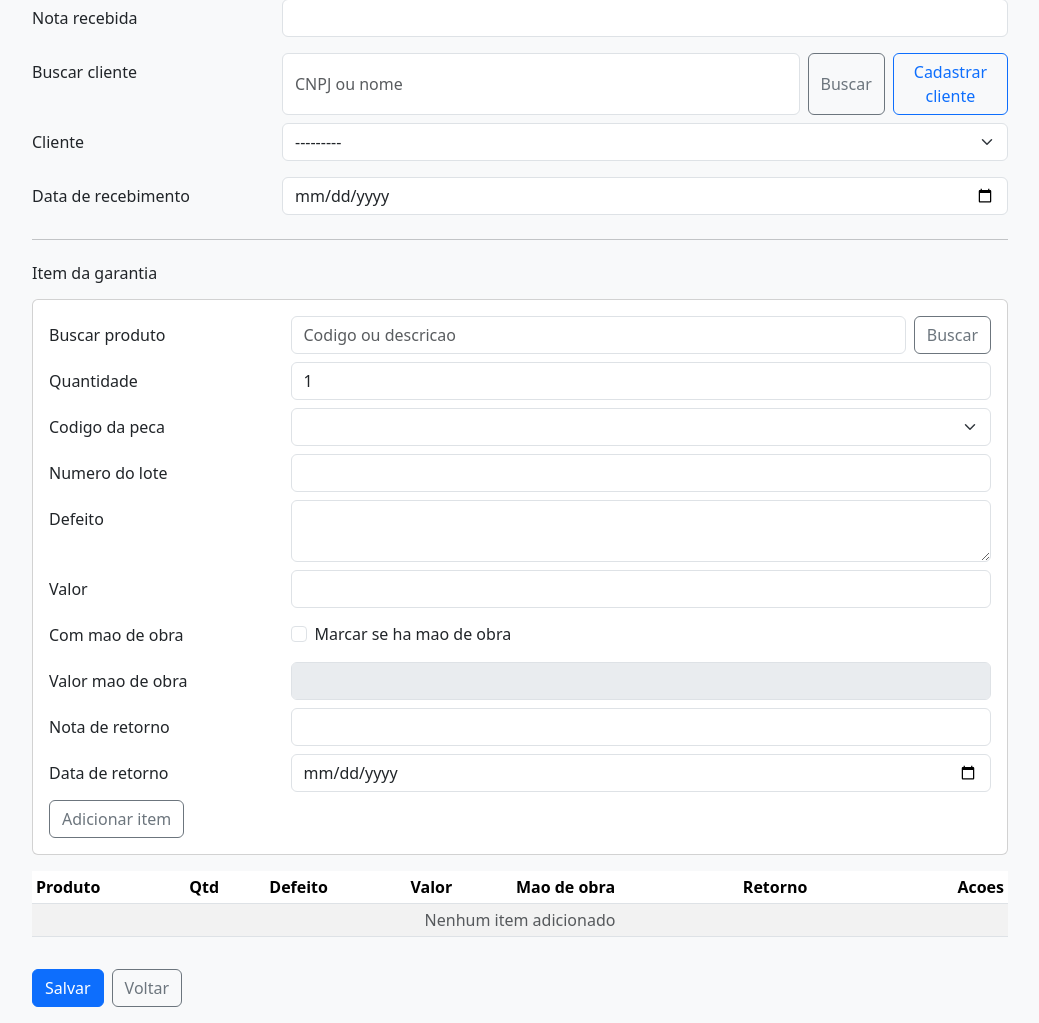
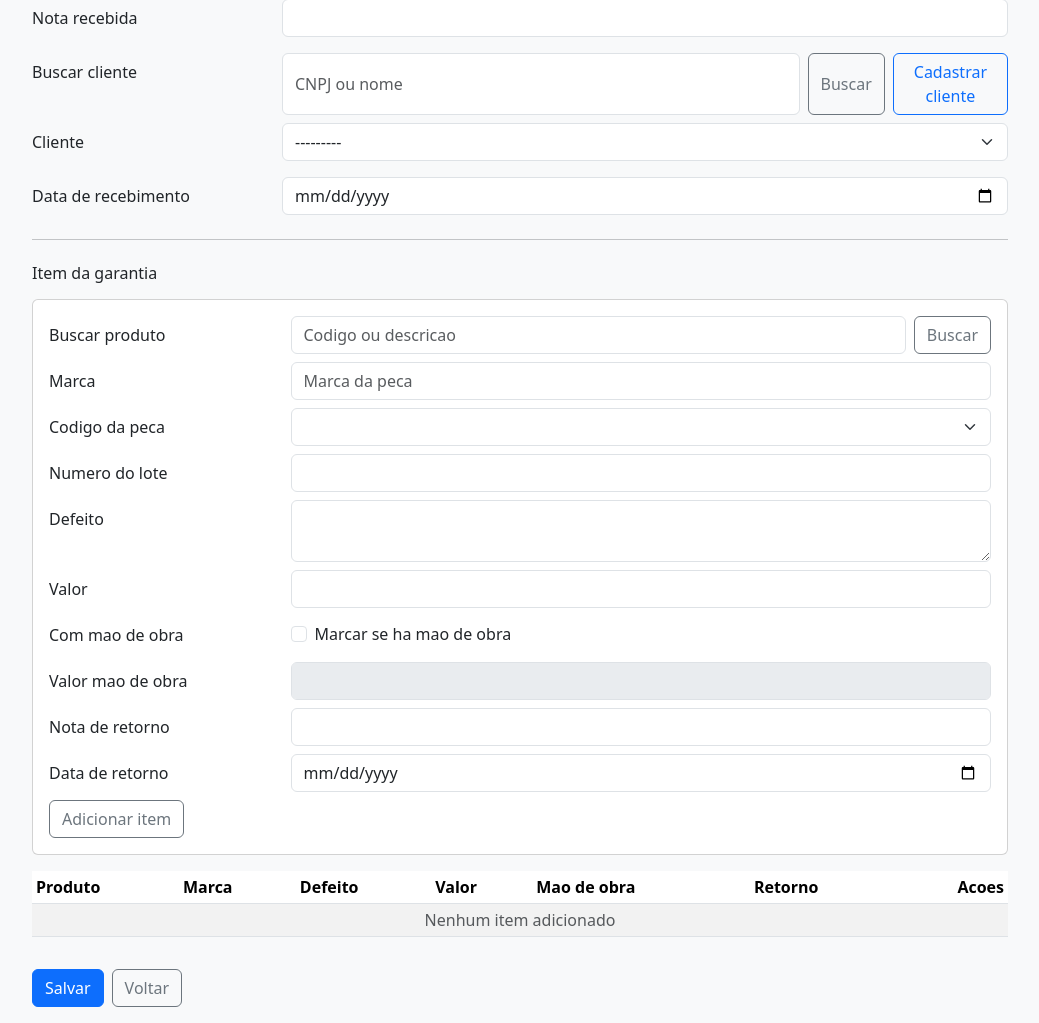
Before and after one commit to BrunoRimbanoJunior/APP_FRETE_WEB, a Django app: page /fretes/garantias/novo/ in a window 1280 px wide. Shown: the part 145-1168 px from the top of the page, without its empty margins (120-1159 px from the left). Run offline with Django 5.2, Linux system fonts and the light colour scheme; a user stored in the database is signed in; data that the repository does not hold is empty; parts of the project's set-up code (start-up, migrations or seed data) failed here and were passed over; some libraries are stand-ins or nearby versions.

Commit message:
alteração no formulario de garantia, incluso marcas, alterado relatório pdf de garantia

```diff
--- a/fretes/admin.py
+++ b/fretes/admin.py
@@ -52,8 +52,8 @@ class ClienteAdmin(admin.ModelAdmin):
 
 @admin.register(Garantia)
 class GarantiaAdmin(admin.ModelAdmin):
-    list_display = ("id", "cliente", "codigo_peca", "nota_recebida", "nota_retorno", "data_recebimento", "data_retorno", "valor")
-    search_fields = ("codigo_peca", "nota_recebida", "nota_retorno", "cliente__nome", "cliente__cnpj")
+    list_display = ("id", "cliente", "codigo_peca", "marca", "nota_recebida", "nota_retorno", "data_recebimento", "data_retorno", "valor")
+    search_fields = ("codigo_peca", "marca", "nota_recebida", "nota_retorno", "cliente__nome", "cliente__cnpj")
     list_filter = ("data_recebimento", "data_retorno")
 
 
--- a/fretes/forms.py
+++ b/fretes/forms.py
@@ -80,14 +80,14 @@ class GarantiaForm(ModelForm):
     class Meta:
         model = Garantia
         fields = [
-            "cliente", "codigo_peca", "quantidade", "defeito", "numero_lote",
+            "cliente", "codigo_peca", "marca", "defeito", "numero_lote",
             "nota_recebida", "valor", "data_recebimento",
             "nota_retorno", "data_retorno", "mao_de_obra", "valor_mao_de_obra"
         ]
         widgets = {
             "cliente": forms.Select(attrs={"class": "form-select"}),
             "codigo_peca": forms.TextInput(attrs={"class": "form-control"}),
-            "quantidade": forms.NumberInput(attrs={"class": "form-control", "min": 1}),
+            "marca": forms.TextInput(attrs={"class": "form-control", "placeholder": "Ex.: Marca da peca"}),
             "defeito": forms.Textarea(attrs={"class": "form-control", "rows": 3}),
             "numero_lote": forms.TextInput(attrs={"class": "form-control"}),
             "nota_recebida": forms.TextInput(attrs={"class": "form-control"}),
@@ -118,17 +118,11 @@ class GarantiaForm(ModelForm):
             )
         return codigo
 
-    def clean_quantidade(self):
-        quantidade = self.cleaned_data.get("quantidade")
-        if quantidade in (None, ""):
-            return 1
-        try:
-            quantidade_int = int(quantidade)
-        except (TypeError, ValueError):
-            raise forms.ValidationError("Informe uma quantidade valida.")
-        if quantidade_int < 1:
-            raise forms.ValidationError("A quantidade deve ser pelo menos 1.")
-        return quantidade_int
+    def clean_marca(self):
+        marca = (self.cleaned_data.get("marca") or "").strip()
+        if not marca:
+            raise forms.ValidationError("Informe a marca da peca.")
+        return marca
 
     def clean(self):
         data = super().clean()
@@ -164,7 +158,7 @@ class GarantiaHeaderForm(forms.Form):
 
 class GarantiaItemForm(forms.Form):
     codigo_peca = forms.ChoiceField(label="Codigo da peca", choices=(), widget=forms.Select(attrs={"class": "form-select"}))
-    quantidade = forms.IntegerField(label="Quantidade", min_value=1, initial=1, widget=forms.NumberInput(attrs={"class": "form-control", "min": 1}))
+    marca = forms.CharField(label="Marca", widget=forms.TextInput(attrs={"class": "form-control", "placeholder": "Marca da peca"}))
     numero_lote = forms.CharField(label="Numero do lote", required=False, widget=forms.TextInput(attrs={"class": "form-control"}))
     defeito = forms.CharField(label="Defeito", widget=forms.Textarea(attrs={"class": "form-control", "rows": 2}))
     valor = forms.DecimalField(label="Valor", required=False, max_digits=12, decimal_places=2, widget=forms.NumberInput(attrs={"class": "form-control", "step": "0.01"}))
@@ -179,17 +173,11 @@ class GarantiaItemForm(forms.Form):
             raise forms.ValidationError("Codigo de peca invalido.")
         return codigo
 
-    def clean_quantidade(self):
-        quantidade = self.cleaned_data.get("quantidade")
-        if quantidade in (None, ""):
-            return 1
-        try:
-            quantidade_int = int(quantidade)
-        except (TypeError, ValueError):
-            raise forms.ValidationError("Informe uma quantidade valida.")
-        if quantidade_int < 1:
-            raise forms.ValidationError("A quantidade deve ser pelo menos 1.")
-        return quantidade_int
+    def clean_marca(self):
+        marca = (self.cleaned_data.get("marca") or "").strip()
+        if not marca:
+            raise forms.ValidationError("Informe a marca da peca.")
+        return marca
 
     def clean(self):
         data = super().clean()
--- a/fretes/models.py
+++ b/fretes/models.py
@@ -144,6 +144,7 @@ class Garantia(models.Model):
 
     cliente = models.ForeignKey(Cliente, on_delete=models.PROTECT, related_name="garantias")
     codigo_peca = models.CharField("Codigo da peca", max_length=80)
+    marca = models.CharField("Marca", max_length=120, default="Nao Informado")
     quantidade = models.PositiveIntegerField("Quantidade", default=1)
     defeito = models.TextField("Defeito")
     numero_lote = models.CharField("Numero do lote", max_length=80, blank=True)
--- a/fretes/static/fretes/js/garantias_multi_form.js
+++ b/fretes/static/fretes/js/garantias_multi_form.js
@@ -3,6 +3,7 @@
     const form = document.getElementById('garantia-form');
     const payloadInput = document.getElementById('id_items_payload');
     const initialDataTag = document.getElementById('items-initial-data');
+
     let items = [];
     try {
       items = JSON.parse(initialDataTag ? (initialDataTag.textContent || '[]') : '[]');
@@ -15,7 +16,7 @@
 
     const produtoSearch = document.getElementById('produto-search');
     const codigoSelect = document.getElementById('id_item_codigo_peca');
-    const quantidadeInput = document.getElementById('id_item_quantidade');
+    const marcaInput = document.getElementById('id_item_marca');
     const numeroLoteInput = document.getElementById('id_item_numero_lote');
     const defeitoInput = document.getElementById('id_item_defeito');
     const valorInput = document.getElementById('id_item_valor');
@@ -63,8 +64,8 @@
       if (produtoSearch) {
         produtoSearch.value = '';
       }
-      if (quantidadeInput) {
-        quantidadeInput.value = '1';
+      if (marcaInput) {
+        marcaInput.value = '';
       }
       if (numeroLoteInput) {
         numeroLoteInput.value = '';
@@ -108,11 +109,10 @@
         itemsTableBody.innerHTML = '<tr><td colspan="7" class="text-center text-muted">Nenhum item adicionado</td></tr>';
         return;
       }
+
       const rows = items.map(function (item, index) {
         const produtoLabel = escapeHtml(item.produto_label || item.codigo_peca || '');
-        const quantidadeValor = item && item.quantidade !== undefined && item.quantidade !== null
-          ? parseInt(item.quantidade, 10) || 1
-          : 1;
+        const marca = escapeHtml(item.marca || 'Nao Informado');
         const defeito = escapeHtml(item.defeito || '');
         const valor = item.valor !== null && item.valor !== undefined && item.valor !== ''
           ? Number(item.valor).toLocaleString('pt-BR', { minimumFractionDigits: 2, maximumFractionDigits: 2 })
@@ -128,47 +128,48 @@
         if (item.data_retorno) {
           retornoParts.push(escapeHtml(item.data_retorno));
         }
-        const retorno = retornoParts.join(' - ');
+        const retornoInfo = retornoParts.join(' | ');
+
         return '<tr data-index="' + index + '">' +
           '<td>' + produtoLabel + '</td>' +
-          '<td>' + quantidadeValor + '</td>' +
+          '<td>' + marca + '</td>' +
           '<td>' + defeito + '</td>' +
           '<td>' + valor + '</td>' +
           '<td>' + mao + maoValor + '</td>' +
-          '<td>' + (retorno || '') + '</td>' +
+          '<td>' + retornoInfo + '</td>' +
           '<td class="text-end">' +
-            '<button type="button" class="btn btn-sm btn-outline-primary me-2" data-action="edit">Editar</button>' +
-            '<button type="button" class="btn btn-sm btn-outline-danger" data-action="remove">Remover</button>' +
+            '<div class="btn-group btn-group-sm" role="group">' +
+              '<button type="button" class="btn btn-outline-secondary" data-action="edit">Editar</button>' +
+              '<button type="button" class="btn btn-outline-danger" data-action="remove">Remover</button>' +
+            '</div>' +
           '</td>' +
         '</tr>';
-      }).join('');
-      itemsTableBody.innerHTML = rows;
+      });
+
+      itemsTableBody.innerHTML = rows.join('');
     }
 
     function getItemFromForm() {
-      const codigo = codigoSelect ? (codigoSelect.value || '').trim() : '';
-      const quantidadeRaw = quantidadeInput ? quantidadeInput.value : '1';
-      const numeroLote = numeroLoteInput ? (numeroLoteInput.value || '').trim() : '';
-      const defeito = defeitoInput ? (defeitoInput.value || '').trim() : '';
-      const valorRaw = valorInput ? valorInput.value : '';
-      const valor = valorRaw !== '' ? parseFloat(valorRaw) : null;
-      const maoChecked = !!(maoCheckbox && maoCheckbox.checked);
-      const valorMaoRaw = valorMaoInput ? valorMaoInput.value : '';
-      const valorMao = valorMaoRaw !== '' ? parseFloat(valorMaoRaw) : null;
-      const notaRetorno = notaRetornoInput ? (notaRetornoInput.value || '').trim() : '';
-      const dataRetorno = dataRetornoInput ? dataRetornoInput.value || '' : '';
+      const codigo = codigoSelect ? codigoSelect.value : '';
+      const marca = marcaInput ? marcaInput.value.trim() : '';
+      const numeroLote = numeroLoteInput ? numeroLoteInput.value.trim() : '';
+      const defeito = defeitoInput ? defeitoInput.value.trim() : '';
+      const valor = valorInput && valorInput.value !== '' ? Number(valorInput.value) : null;
+      const maoChecked = maoCheckbox ? maoCheckbox.checked : false;
+      const valorMao = valorMaoInput && valorMaoInput.value !== '' ? Number(valorMaoInput.value) : null;
+      const notaRetorno = notaRetornoInput ? notaRetornoInput.value.trim() : '';
+      const dataRetorno = dataRetornoInput ? dataRetornoInput.value : '';
 
       if (!codigo) {
-        alert('Selecione um produto para adicionar.');
+        alert('Selecione um codigo de peca.');
         return null;
       }
-      const quantidade = quantidadeRaw !== '' ? parseInt(quantidadeRaw, 10) : 1;
-      if (Number.isNaN(quantidade) || quantidade < 1) {
-        alert('Informe uma quantidade valida.');
+      if (!marca) {
+        alert('Informe a marca da peca.');
         return null;
       }
       if (!defeito) {
-        alert('Informe o defeito do produto.');
+        alert('Informe o defeito.');
         return null;
       }
       if (maoChecked && (valorMao === null || Number.isNaN(valorMao))) {
@@ -187,7 +188,7 @@
 
       return {
         codigo_peca: codigo,
-        quantidade: quantidade,
+        marca: marca,
         numero_lote: numeroLote,
         defeito: defeito,
         valor: valor !== null && !Number.isNaN(valor) ? valor : null,
@@ -247,8 +248,8 @@
           }
           codigoSelect.value = item.codigo_peca;
         }
-        if (quantidadeInput) {
-          quantidadeInput.value = item.quantidade !== undefined && item.quantidade !== null ? item.quantidade : 1;
+        if (marcaInput) {
+          marcaInput.value = item.marca || '';
         }
         if (numeroLoteInput) {
           numeroLoteInput.value = item.numero_lote || '';
@@ -295,11 +296,9 @@
       } else {
         items = items.map(function (item) {
           if (item && typeof item === 'object') {
-            const normalizado = item.quantidade !== undefined && item.quantidade !== null
-              ? parseInt(item.quantidade, 10) || 1
-              : 1;
-                        const label = item && item.produto_label ? item.produto_label : "";
-            return Object.assign({ quantidade: normalizado, produto_label: label }, item);
+            const label = item && item.produto_label ? item.produto_label : '';
+            const marcaNormalizada = item.marca ? String(item.marca).trim() : 'Nao Informado';
+            return Object.assign({ produto_label: label, marca: marcaNormalizada }, item);
           }
           return item;
         });
--- a/fretes/templates/fretes/garantias_multi_form.html
+++ b/fretes/templates/fretes/garantias_multi_form.html
@@ -73,8 +73,8 @@
           </div>
         </div>
         <div class="row mb-2">
-          <label class="col-sm-3 col-form-label">Quantidade</label>
-          <div class="col-sm-9"><input type="number" min="1" value="1" id="id_item_quantidade" class="form-control"></div>
+          <label class="col-sm-3 col-form-label">Marca</label>
+          <div class="col-sm-9"><input type="text" id="id_item_marca" class="form-control" placeholder="Marca da peca"></div>
         </div>
 
         <div class="row mb-2">
@@ -138,7 +138,7 @@
         <thead>
           <tr>
             <th>Produto</th>
-            <th>Qtd</th>
+            <th>Marca</th>
             <th>Defeito</th>
             <th>Valor</th>
             <th>Mao de obra</th>
--- a/fretes/views.py
+++ b/fretes/views.py
@@ -564,7 +564,8 @@ def garantia_create_multi(request):
                     Garantia.objects.create(
                         cliente=dados["cliente"],
                         codigo_peca=item["codigo_peca"],
-                        quantidade=item.get("quantidade") or 1,
+                        marca=item.get("marca") or "Nao Informado",
+                        quantidade=1,
                         defeito=item["defeito"],
                         numero_lote=item.get("numero_lote", ""),
                         nota_recebida=dados["nota_recebida"],
```
Also changed, not shown: fretes/exports.py (+94 -31 lines), fretes/templates/fretes/garantias_form.html (+5 -5 lines), fretes/templates/fretes/garantias_form2.html (+4 -4 lines), fretes/templates/fretes/garantias_list.html (+8 -5 lines), fretes/migrations/0008_garantia_marca.py (added).
